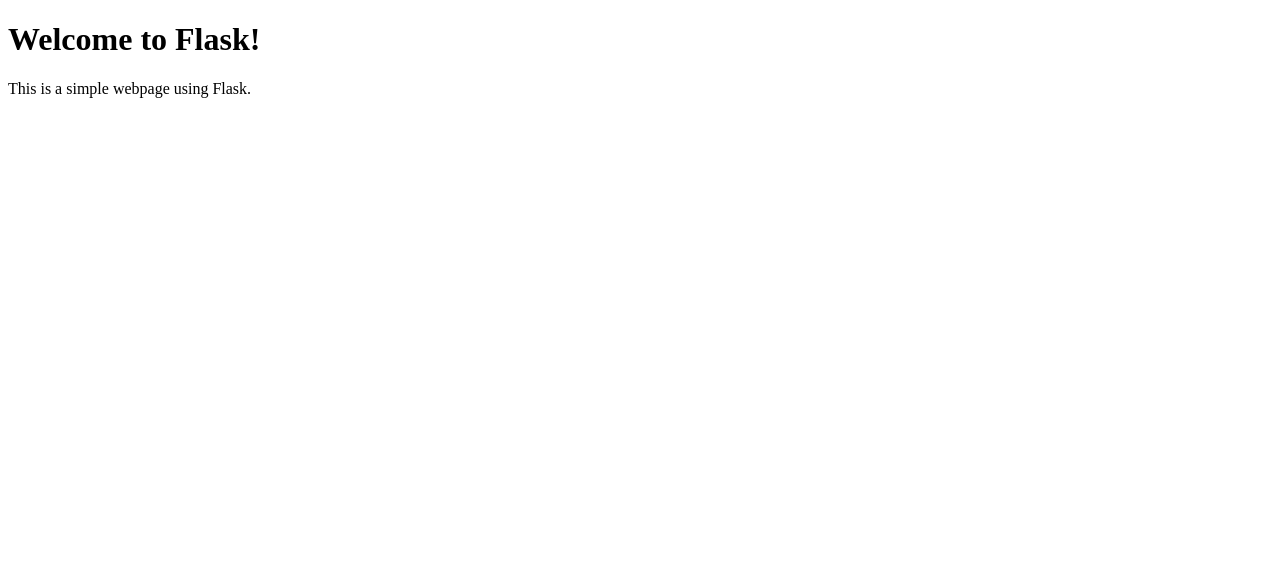
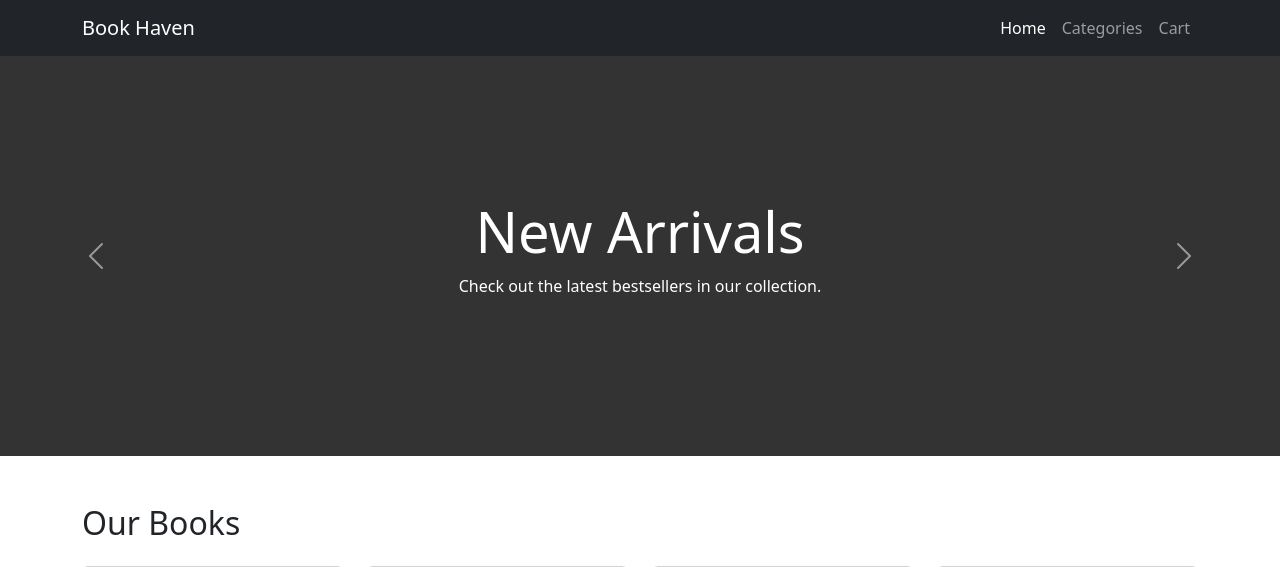
Before and after one commit to Iqrahussai/simple_app_cd, a Flask app: page / in a window 1280 px wide. Shown: the top 567 px of the page. Before the commit the page ends 98 px from the top, so only its background shows below. Run offline with Flask 3, Linux system fonts and the light colour scheme.

Commit message:
final cd

```diff
--- a/templates/index.html
+++ b/templates/index.html
@@ -1,10 +1,85 @@
 <!DOCTYPE html>
-<html>
+<html lang="en">
 <head>
-    <title>My Flask Webpage</title>
+    <meta charset="UTF-8">
+    <meta name="viewport" content="width=device-width, initial-scale=1.0">
+    <title>Flask Book Haven</title>
+    <link href="https://cdn.jsdelivr.net/npm/bootstrap@5.3.0/dist/css/bootstrap.min.css" rel="stylesheet">
+    <style>
+        .carousel-item { height: 400px; background: #333; color: white; }
+        .carousel-caption { bottom: 100px; }
+    </style>
 </head>
 <body>
-    <h1>Welcome to Flask!</h1>
-    <p>This is a simple webpage using Flask.</p>
+
+<nav class="navbar navbar-expand-lg navbar-dark bg-dark">
+  <div class="container">
+    <a class="navbar-brand" href="#">Book Haven</a>
+    <button class="navbar-toggler" type="button" data-bs-toggle="collapse" data-bs-target="#navbarNav">
+      <span class="navbar-toggler-icon"></span>
+    </button>
+    <div class="collapse navbar-collapse" id="navbarNav">
+      <ul class="navbar-nav ms-auto">
+        <li class="nav-item"><a class="nav-link active" href="#">Home</a></li>
+        <li class="nav-item"><a class="nav-link" href="#">Categories</a></li>
+        <li class="nav-item"><a class="nav-link" href="#">Cart</a></li>
+      </ul>
+    </div>
+  </div>
+</nav>
+
+<div id="heroCarousel" class="carousel slide mb-5" data-bs-ride="carousel">
+  <div class="carousel-inner">
+    <div class="carousel-item active">
+      <div class="d-flex align-items-center justify-content-center h-100">
+        <div class="text-center">
+            <h1 class="display-4">New Arrivals</h1>
+            <p>Check out the latest bestsellers in our collection.</p>
+        </div>
+      </div>
+    </div>
+    <div class="carousel-item">
+      <div class="d-flex align-items-center justify-content-center h-100 bg-secondary">
+        <div class="text-center">
+            <h1 class="display-4">Winter Sale</h1>
+            <p>Get up to 50% off on all classic literature.</p>
+        </div>
+      </div>
+    </div>
+  </div>
+  <button class="carousel-control-prev" type="button" data-bs-target="#heroCarousel" data-bs-slide="prev">
+    <span class="carousel-control-prev-icon"></span>
+  </button>
+  <button class="carousel-control-next" type="button" data-bs-target="#heroCarousel" data-bs-slide="next">
+    <span class="carousel-control-next-icon"></span>
+  </button>
+</div>
+
+<div class="container">
+    <h2 class="mb-4">Our Books</h2>
+    <div class="row">
+        {% for book in books %}
+        <div class="col-md-3 mb-4">
+            <div class="card h-100 shadow-sm">
+                <img src="{{ book.img }}" class="card-img-top" alt="Book Cover">
+                <div class="card-body">
+                    <h5 class="card-title">{{ book.title }}</h5>
+                    <p class="card-text text-muted">By {{ book.author }}</p>
+                    <h6 class="text-primary">{{ book.price }}</h6>
+                    <a href="#" class="btn btn-outline-dark btn-sm w-100">Add to Cart</a>
+                </div>
+            </div>
+        </div>
+        {% endfor %}
+    </div>
+</div>
+
+<footer class="bg-light py-4 mt-5 border-top">
+    <div class="container text-center text-muted">
+        <p>&copy; 2024 Flask Book Haven. All rights reserved.</p>
+    </div>
+</footer>
+
+<script src="https://cdn.jsdelivr.net/npm/bootstrap@5.3.0/dist/js/bootstrap.bundle.min.js"></script>
 </body>
 </html>
```
Also changed, not shown: .github/workflow/deploy.yml.
